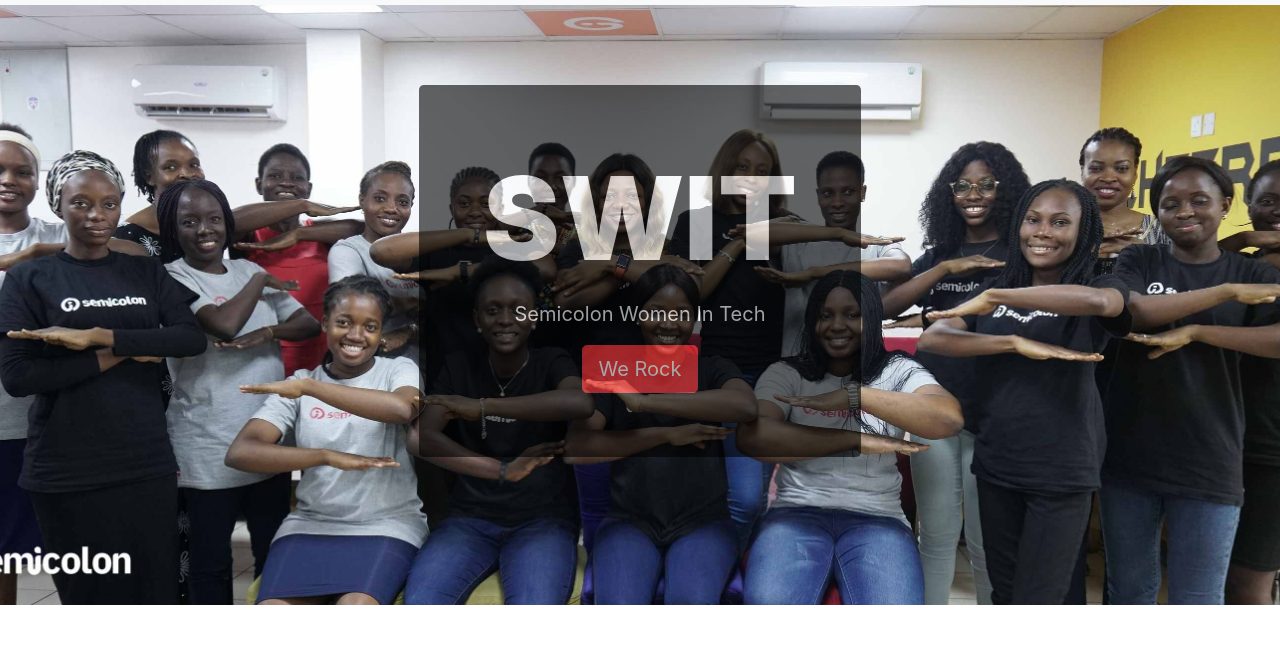
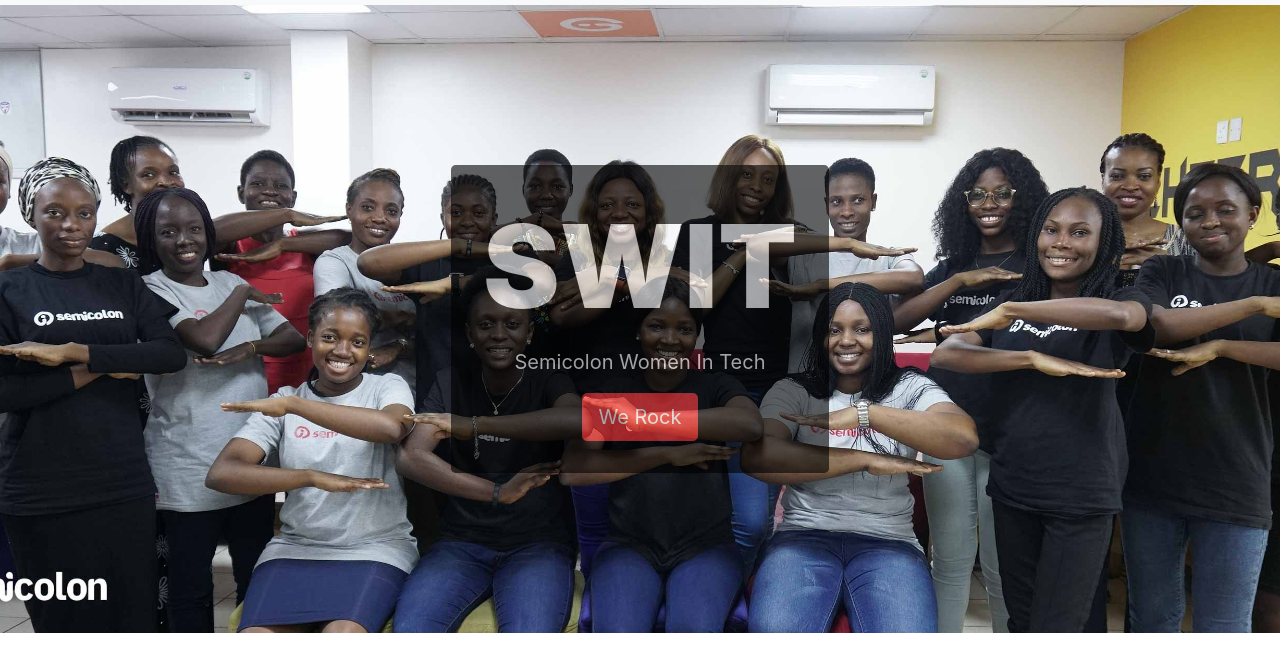
Before and after one commit to Vicynet/HTML-CSS-JS, a plain HTML site: page swit/index.html in a window 1280 px wide. Shown: the part 66-732 px from the top of the page. Drawn offline with nearby package versions, Linux system fonts and the light colour scheme.

Commit message:
Change made to Jumbotron

```diff
--- a/swit/index.html
+++ b/swit/index.html
@@ -15,8 +15,8 @@
             min-height: 600px;
         }
         .innerJumbo {
-            margin: 5em auto;
-            padding: 4em;
+            margin: 10em auto;
+            padding: 2em;
             opacity: 0.6;
             background-color: black;
         }
@@ -37,7 +37,7 @@
 </head>
 <body>
     <!--Body Container-->
-    <nav class="navbar navbar-expand-lg navbar-light bg-light"> <!--style="padding-left: 4em; padding-right: 5.4em;">-->
+    <nav class="navbar navbar-expand-lg navbar-light bg-light">
         <a class="navbar-brand" href="#"><img src="images/sc-Logo.svg" width="150px" height="45px" alt="logo"></a>
         <button class="navbar-toggler" type="button" data-toggle="collapse" data-target="#navbarSupportedContent" aria-controls="navbarSupportedContent" aria-expanded="false" aria-label="Toggle navigation">
           <span class="navbar-toggler-icon"></span>
```
